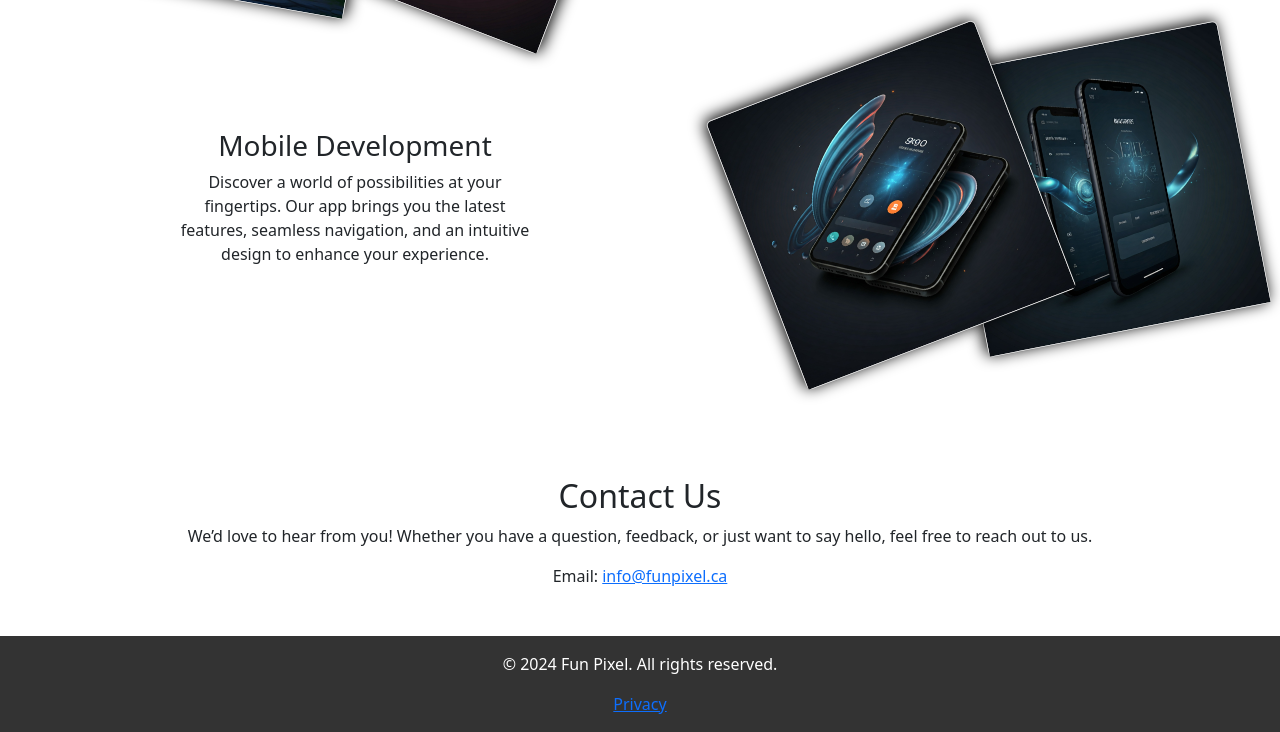
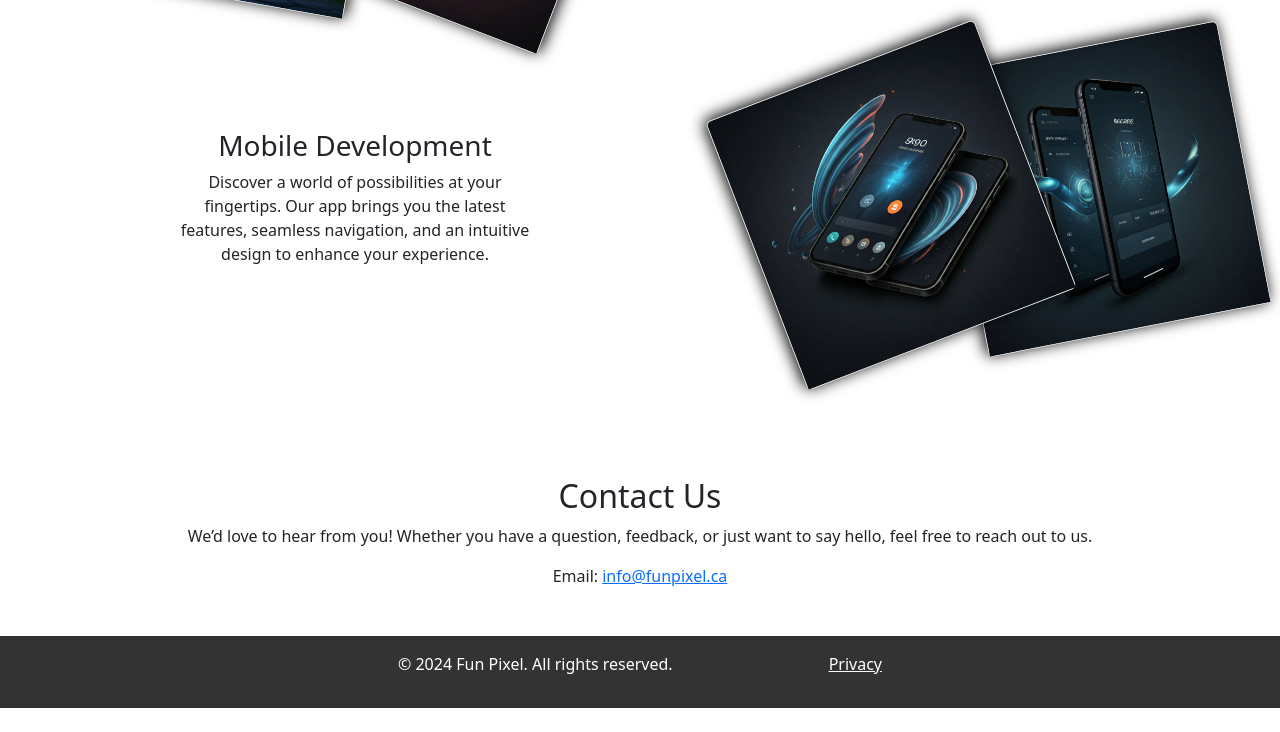
Before and after one commit to sahil-fun-pixel/sahil-fun-pixel.github.io, a plain HTML site: page index.html in a window 1280 px wide. Shown: the part 665-1397 px from the top of the page. After the commit the page ends 1373 px from the top, so only its background shows below. Drawn offline with nearby package versions, Linux system fonts and the light colour scheme; a script that the page names is missing.

Commit message:
Update styles.css

```diff
--- a/styles.css
+++ b/styles.css
@@ -142,6 +142,15 @@ footer {
     bottom: 0;
 }
 
+.footer-info {
+    display: flex;
+    justify-content: space-around;
+}
+
+.footer-info .privacy {
+    color: unset;
+}
+
 @media only screen and (max-width: 500px) {
     .header{
         position: static;
```
